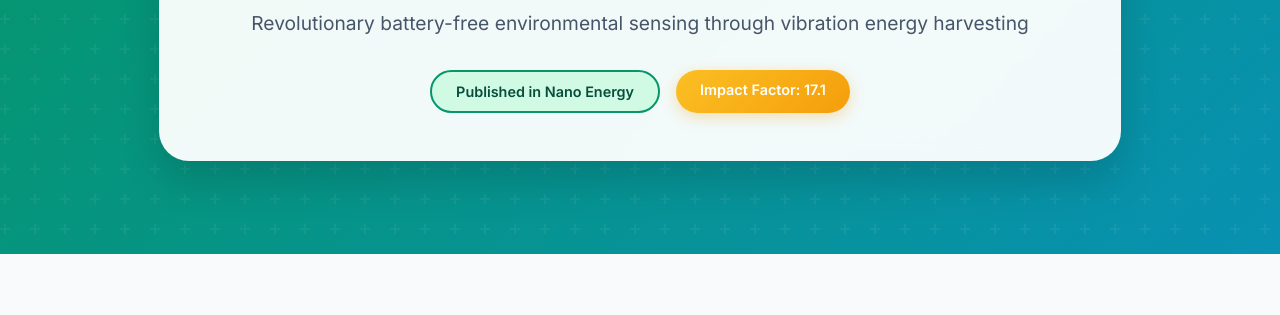
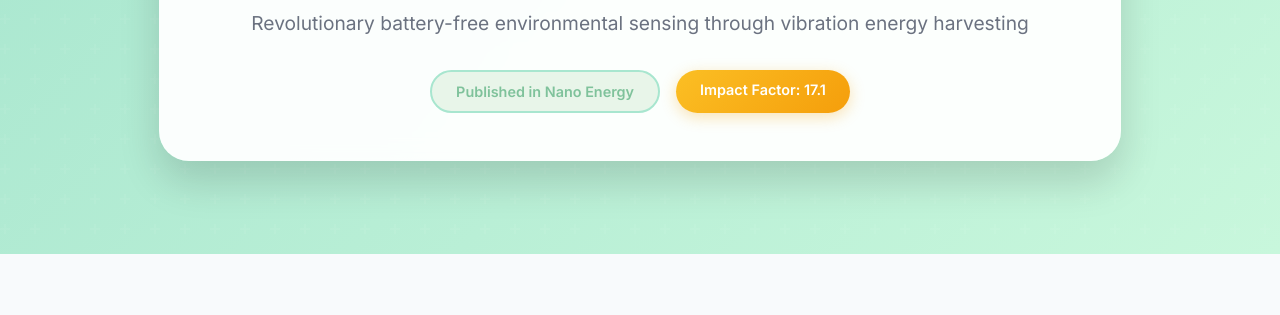
Before and after one commit to jglJGL000304/jglJGL000304.github.io, a plain HTML site: page co2-project.html in a window 1280 px wide. Shown: the part 286-601 px from the top of the page. Drawn offline with nearby package versions, Linux system fonts and the light colour scheme.

Commit message:
Revise color scheme for CO2 project
Updated color variables and gradients for the CO2 project.

```diff
--- a/co2-project.html
+++ b/co2-project.html
@@ -18,15 +18,16 @@
 
     <style>
         :root {
-            --primary-green: #059669;
-            --accent-teal: #0891b2;
-            --dark-green: #064e3b;
-            --light-green: #d1fae5;
-            --neutral-slate: #475569;
-            --light-gray: #f8fafc;
+            /* Pastel colors for CO2 project */
+            --primary-green: #a8e6cf;
+            --accent-teal: #7fcdbb;
+            --dark-green: #7fc29b;
+            --light-green: #e8f5e9;
+            --neutral-slate: #6b7280;
+            --light-gray: #fafbfc;
 
-            --gradient-green: linear-gradient(135deg, #059669 0%, #0891b2 100%);
-            --gradient-tech: linear-gradient(135deg, #0891b2 0%, #065f46 100%);
+            --gradient-green: linear-gradient(135deg, #a8e6cf 0%, #c8f7dc 100%);
+            --gradient-tech: linear-gradient(135deg, #7fcdbb 0%, #a8e6cf 100%);
 
             --shadow-sm: 0 1px 3px rgba(0,0,0,0.12);
             --shadow-md: 0 4px 6px rgba(0,0,0,0.1);
```
